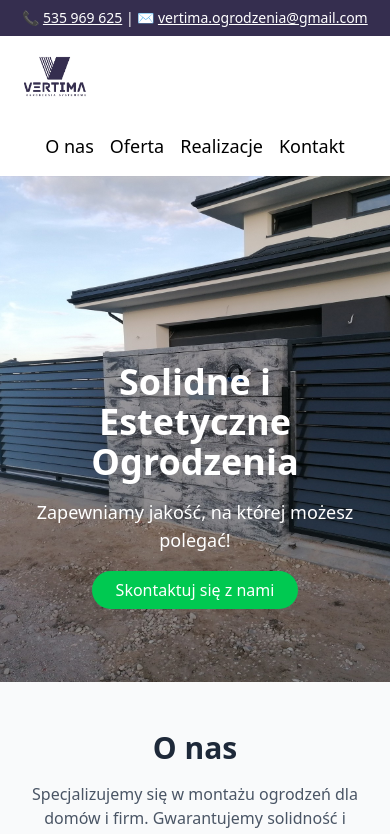
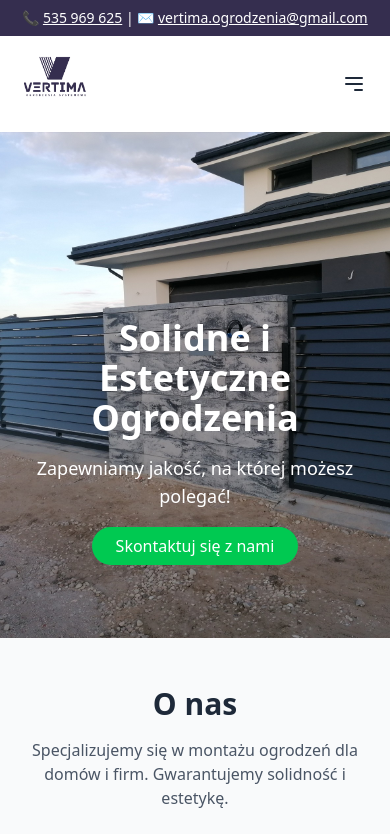
Before and after one commit to Sweetowsky/Vertima, a React (Vite) app: page / in a window 390 px wide. Shown: the top 834 px of the page. Built offline with nearby package versions, Linux system fonts and the light colour scheme.

Commit message:
add hamburger menu

```diff
--- a/src/App.jsx
+++ b/src/App.jsx
@@ -1,6 +1,8 @@
-import React from "react";
+import React, { useState } from "react";
 
 export default function App() {
+  const [isMenuOpen, setIsMenuOpen] = useState(false);
+
   return (
     <div className="font-sans bg-gray-50 min-h-screen">
       {/* Pasek kontaktowy */}
@@ -11,13 +13,36 @@ export default function App() {
       </div>
 
       {/* Nagłówek z logo */}
-      <header className="bg-white shadow-md py-4 px-6 flex flex-wrap justify-between items-center">
+      <header className="bg-white shadow-md py-4 px-6 flex justify-between items-center">
         <div className="flex items-center space-x-4">
           <img src="logo.jpg" alt="Logo" className="h-16" />
           <h1 className="text-2xl font-bold text-[#352e4f] hidden md:block">Vertima Ogrodzenia Systemowe</h1>
         </div>
-        <nav className="w-full md:w-auto mt-4 md:mt-0">
-          <ul className="flex flex-wrap justify-center md:justify-end space-x-4">
+        <button
+          className="md:hidden text-gray-800 focus:outline-none"
+          onClick={() => setIsMenuOpen(!isMenuOpen)}
+        >
+          <svg
+            className="w-6 h-6"
+            fill="none"
+            stroke="currentColor"
+            viewBox="0 0 24 24"
+            xmlns="http://www.w3.org/2000/svg"
+          >
+            <path
+              strokeLinecap="round"
+              strokeLinejoin="round"
+              strokeWidth="2"
+              d="M4 6h16M4 12h16m-7 6h7"
+            ></path>
+          </svg>
+        </button>
+        <nav
+          className={`${
+            isMenuOpen ? "block" : "hidden"
+          } w-full md:w-auto mt-4 md:mt-0 md:flex md:items-center`}
+        >
+          <ul className="flex flex-col md:flex-row md:space-x-4">
             <li><a href="#about" className="hover:text-green-500 text-lg">O nas</a></li>
             <li><a href="#services" className="hover:text-green-500 text-lg">Oferta</a></li>
             <li><a href="#projects" className="hover:text-green-500 text-lg">Realizacje</a></li>
```
